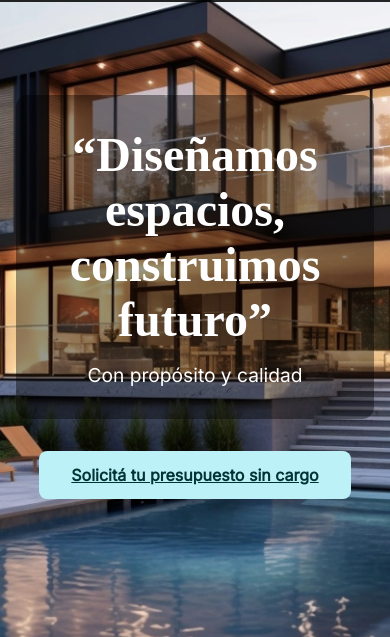
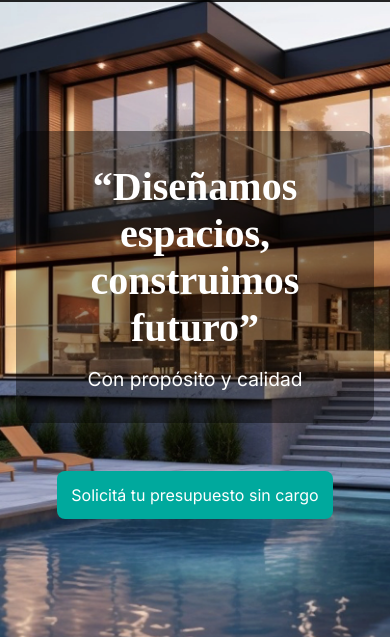
Before and after one commit to nataliabernalux/mobe, a plain HTML site: page index.html in a window 390 px wide. Shown: the part 125-762 px from the top of the page. Drawn offline with Linux system fonts and the light colour scheme; a web font is replaced by a local one.

Commit message:
formulario

```diff
--- a/css/styles.css
+++ b/css/styles.css
@@ -156,20 +156,21 @@ h1 {
 }
 
 .button {
-  margin-top: 2rem;
-  padding: 0.9rem 2rem;
-  background-color: rgb(187, 241, 247); /* o usa #7fffd4 para precisión */
+  background-color: #00a99d;
+  color: white;
+  padding: 0.9rem;
   border: none;
   border-radius: 8px;
   font-size: 1rem;
-  font-weight: 600;
-  color: #003333;
   cursor: pointer;
-  transition: background-color 0.3s ease, transform 0.2s ease;
+  transition: background-color 0.3s ease;
+  margin-top: 3em;
+  text-decoration: none;
+  font-weight: 500;
 }
 
 .button:hover {
-  background-color: rgb(157, 223, 231); /* tono más oscuro al pasar el mouse */
+  background-color: #088d84;
   transform: translateY(-2px);
 }
 
@@ -889,4 +890,12 @@ h1 {
   .container {
     padding: 0 1.5rem;
   }
+
+  .hero-content {
+    margin-top: 3.5em;
+  }
+
+  .hero h1 {
+    font-size: 2.5rem;
+  }
 }
```
